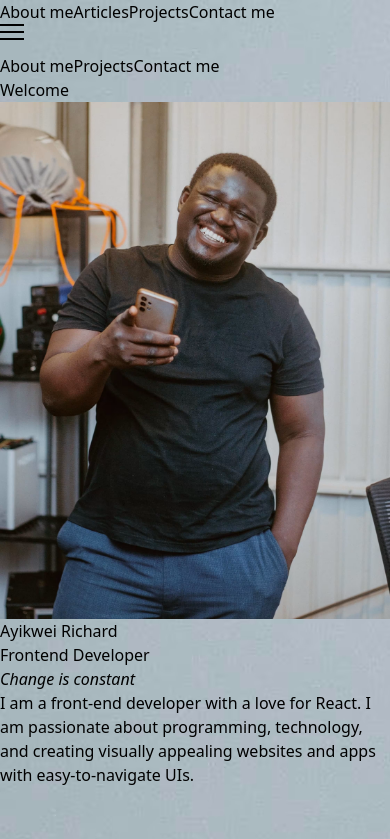
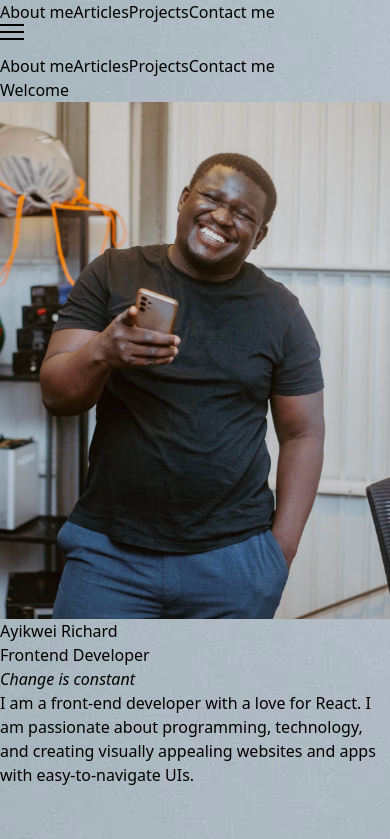
Before and after one commit to richardayikwei/personal-profile-website, a React (Vite) app: page / in a window 390 px wide. Shown: the top 839 px of the page. Built offline with nearby package versions, Linux system fonts and the light colour scheme.

Commit message:
ref(hamburger): added article link to hamburger menu

```diff
--- a/src/components/Navbar.tsx
+++ b/src/components/Navbar.tsx
@@ -81,6 +81,16 @@ const Navbar = () => {
           About me
         </NavLink>
         <NavLink
+          to="/articles"
+          className={({ isActive }) =>
+            isActive
+              ? "text-lg text-[#1318a2]"
+              : "text-[#010101] text-lg md:hover:text-white"
+          }
+        >
+          Articles
+        </NavLink>
+        <NavLink
           to="/projects"
           className={({ isActive }) =>
             isActive
```
